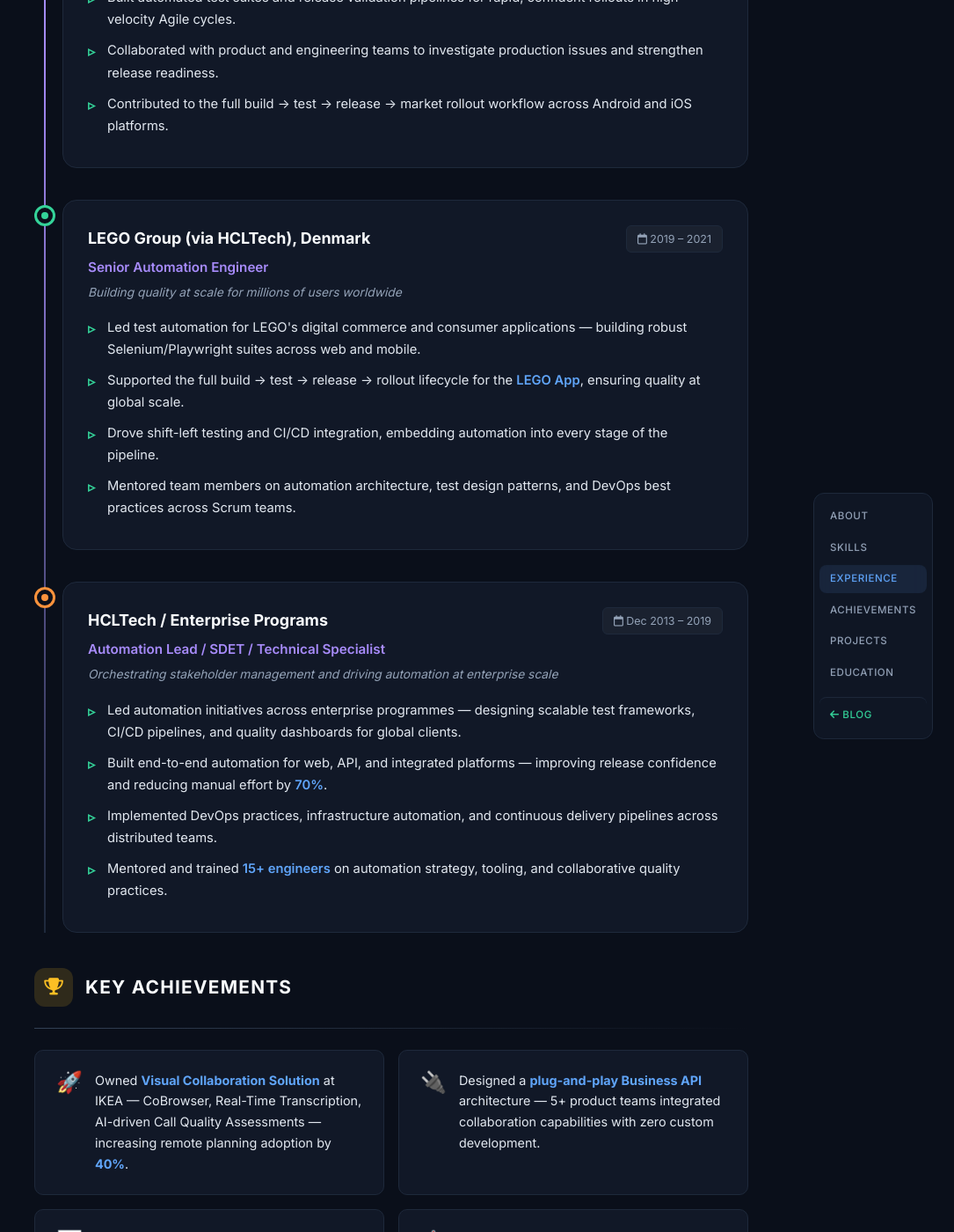
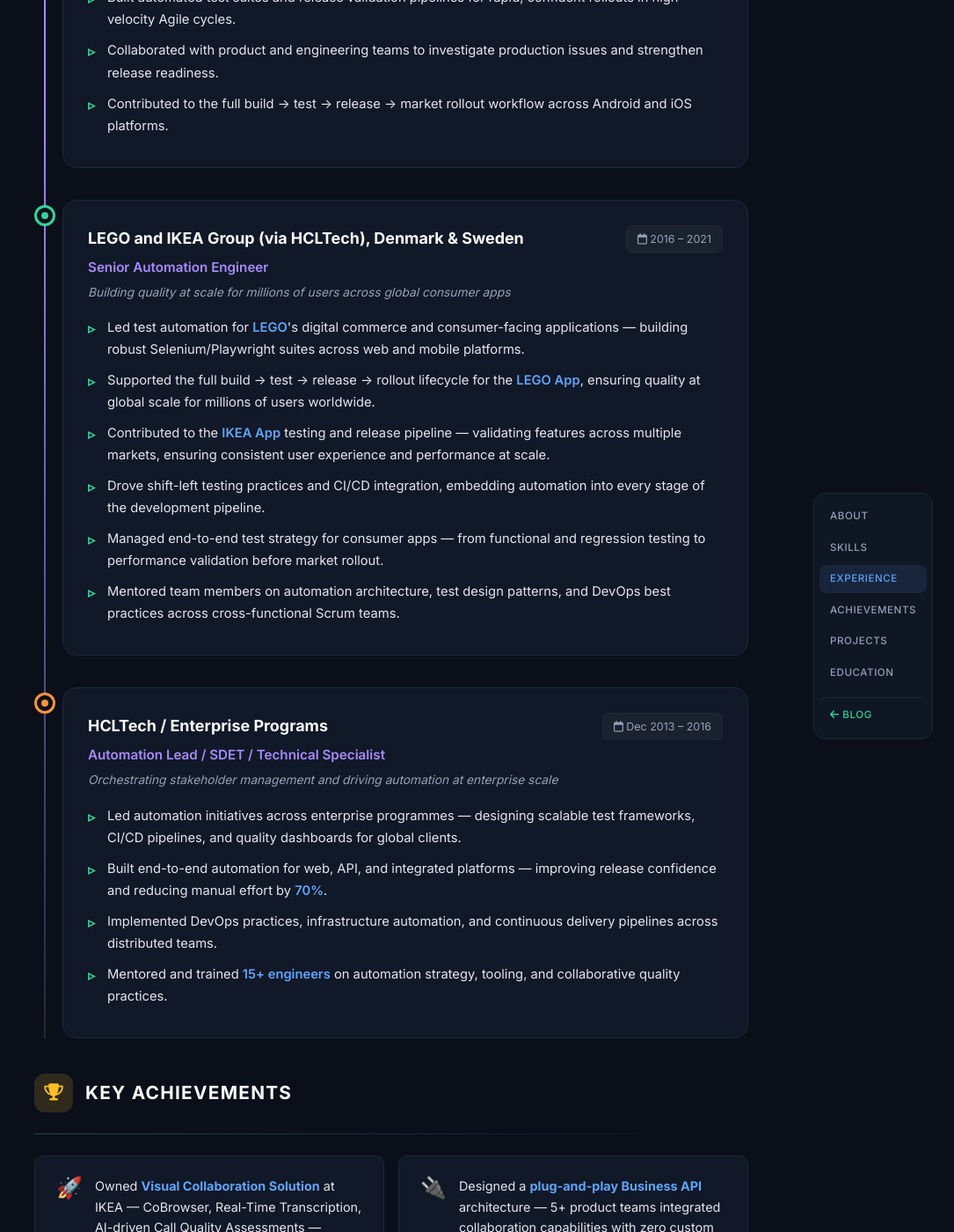
Before and after one commit to ascertain/ascertain.github.io, a Jekyll site: the page built from resume/index.html, in a window 1280 px wide and 1400 px high, scrolled down 2634 px. Shown: the whole window at 88% size, without its empty margins (195-1280 px from the left). Built offline with Jekyll 4.4.1, drawn with Linux system fonts in a browser that asks for light colours; some of the changed text lies outside the part shown.

Commit message:
Add SimpleRx project + update resume headline

```diff
--- a/resume/index.html
+++ b/resume/index.html
@@ -16,8 +16,8 @@
       <strong>15+ years</strong> in test automation, quality engineering, and DevOps — delivering scalable automation
       frameworks, CI/CD excellence, and AI-driven quality solutions across enterprise and consumer products.
       Experienced in building, testing, releasing, and rolling out apps to global markets (IKEA, LEGO, Truecaller)
-      serving <strong>300M+ users</strong>. Founded <strong>SimpleRx</strong> — an AI-powered health report assistant
-      on Google Play that helps Indian families understand medical reports in simple language.
+      serving <strong>300M+ users</strong>. Core team member of <strong>SimpleRx</strong> — an AI-powered health report
+      assistant on Google Play that helps Indian families understand medical reports in simple language.
       Passionate about driving digital transformation through intelligent automation, Agentic AI workflows,
       and cloud-native delivery.
     </p>
@@ -168,21 +168,23 @@
       </div>
     </div>
 
-    <!-- LEGO -->
+    <!-- LEGO & IKEA Group via HCLTech -->
     <div class="timeline-item">
       <div class="timeline-dot"></div>
       <div class="timeline-card">
         <div class="timeline-head">
-          <span class="timeline-company">LEGO Group (via HCLTech), Denmark</span>
-          <span class="timeline-period"><i class="far fa-calendar"></i> 2019 – 2021</span>
+          <span class="timeline-company">LEGO and IKEA Group (via HCLTech), Denmark &amp; Sweden</span>
+          <span class="timeline-period"><i class="far fa-calendar"></i> 2016 – 2021</span>
         </div>
         <div class="timeline-role">Senior Automation Engineer</div>
-        <div class="timeline-tagline">Building quality at scale for millions of users worldwide</div>
+        <div class="timeline-tagline">Building quality at scale for millions of users across global consumer apps</div>
         <ul class="timeline-bullets">
-          <li>Led test automation for LEGO's digital commerce and consumer applications — building robust Selenium/Playwright suites across web and mobile.</li>
-          <li>Supported the full build → test → release → rollout lifecycle for the <strong>LEGO App</strong>, ensuring quality at global scale.</li>
-          <li>Drove shift-left testing and CI/CD integration, embedding automation into every stage of the pipeline.</li>
-          <li>Mentored team members on automation architecture, test design patterns, and DevOps best practices across Scrum teams.</li>
+          <li>Led test automation for <strong>LEGO</strong>'s digital commerce and consumer-facing applications — building robust Selenium/Playwright suites across web and mobile platforms.</li>
+          <li>Supported the full build → test → release → rollout lifecycle for the <strong>LEGO App</strong>, ensuring quality at global scale for millions of users worldwide.</li>
+          <li>Contributed to the <strong>IKEA App</strong> testing and release pipeline — validating features across multiple markets, ensuring consistent user experience and performance at scale.</li>
+          <li>Drove shift-left testing practices and CI/CD integration, embedding automation into every stage of the development pipeline.</li>
+          <li>Managed end-to-end test strategy for consumer apps — from functional and regression testing to performance validation before market rollout.</li>
+          <li>Mentored team members on automation architecture, test design patterns, and DevOps best practices across cross-functional Scrum teams.</li>
         </ul>
       </div>
     </div>
@@ -193,7 +195,7 @@
       <div class="timeline-card">
         <div class="timeline-head">
           <span class="timeline-company">HCLTech / Enterprise Programs</span>
-          <span class="timeline-period"><i class="far fa-calendar"></i> Dec 2013 – 2019</span>
+          <span class="timeline-period"><i class="far fa-calendar"></i> Dec 2013 – 2016</span>
         </div>
         <div class="timeline-role">Automation Lead / SDET / Technical Specialist</div>
         <div class="timeline-tagline">Orchestrating stakeholder management and driving automation at enterprise scale</div>
@@ -244,6 +246,10 @@
       <div class="achievement-icon">⚡</div>
       <div class="achievement-text">Established automation-first culture — <strong>10+ daily releases</strong> with near-zero regression across GCP-hosted microservices.</div>
     </div>
+    <div class="achievement-card">
+      <div class="achievement-icon">🔄</div>
+      <div class="achievement-text">Led the <strong>migration from Selenium to Playwright</strong> — improving test reliability, execution speed by <strong>3x</strong>, and developer adoption across multiple teams, eliminating flaky tests and reducing CI pipeline time by <strong>50%</strong>.</div>
+    </div>
   </div>
 </section>
 
@@ -265,7 +271,7 @@
           <span class="timeline-company">SimpleRx — AI-Powered Health Report Assistant</span>
           <span class="timeline-period"><a href="https://play.google.com/store/apps/details?id=app.simplerx.mobile" target="_blank" style="color: var(--green); text-decoration: none;"><i class="fab fa-google-play"></i> Play Store</a></span>
         </div>
-        <div class="timeline-role">Founder &amp; Developer — DQODIFY Private Limited</div>
+        <div class="timeline-role">CoMember &amp; Developer — DQODIFY Private Limited</div>
         <div class="timeline-tagline">Making healthcare reports understandable for every Indian family</div>
         <ul class="timeline-bullets">
           <li>Built and launched <strong>SimpleRx</strong> on Google Play — an AI-powered app that translates medical reports, lab results, and prescriptions into simple, everyday language (Hindi &amp; English).</li>
```
